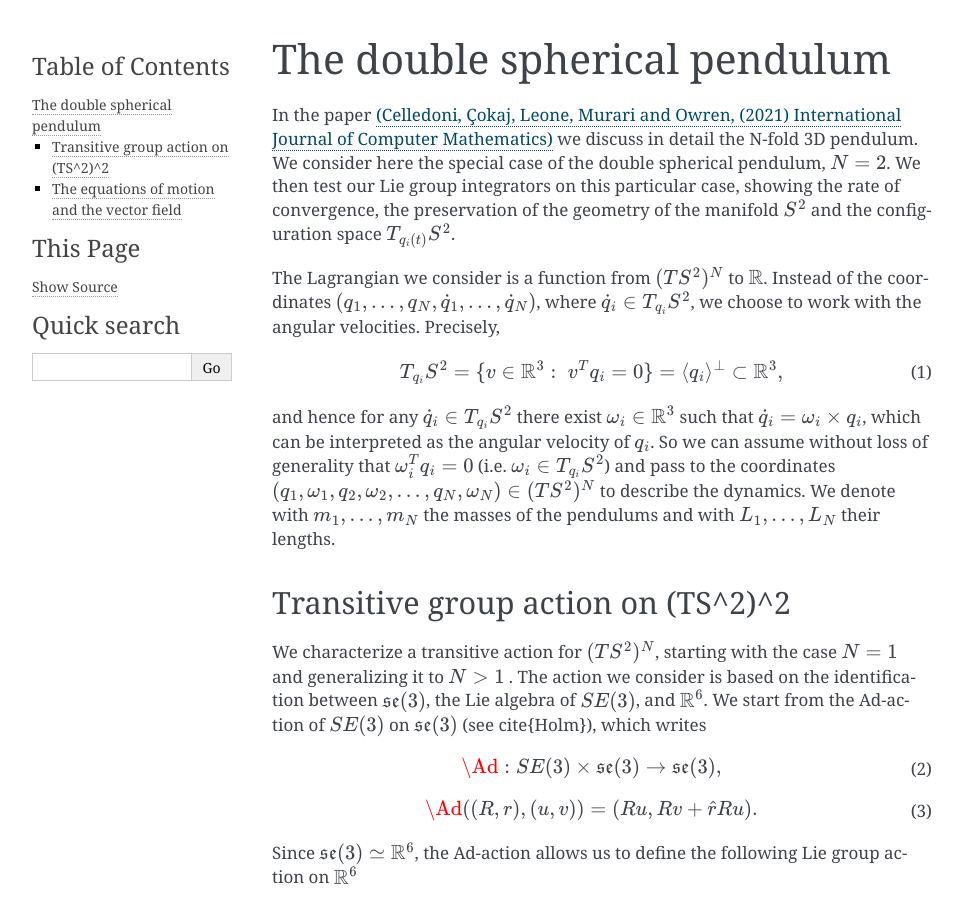
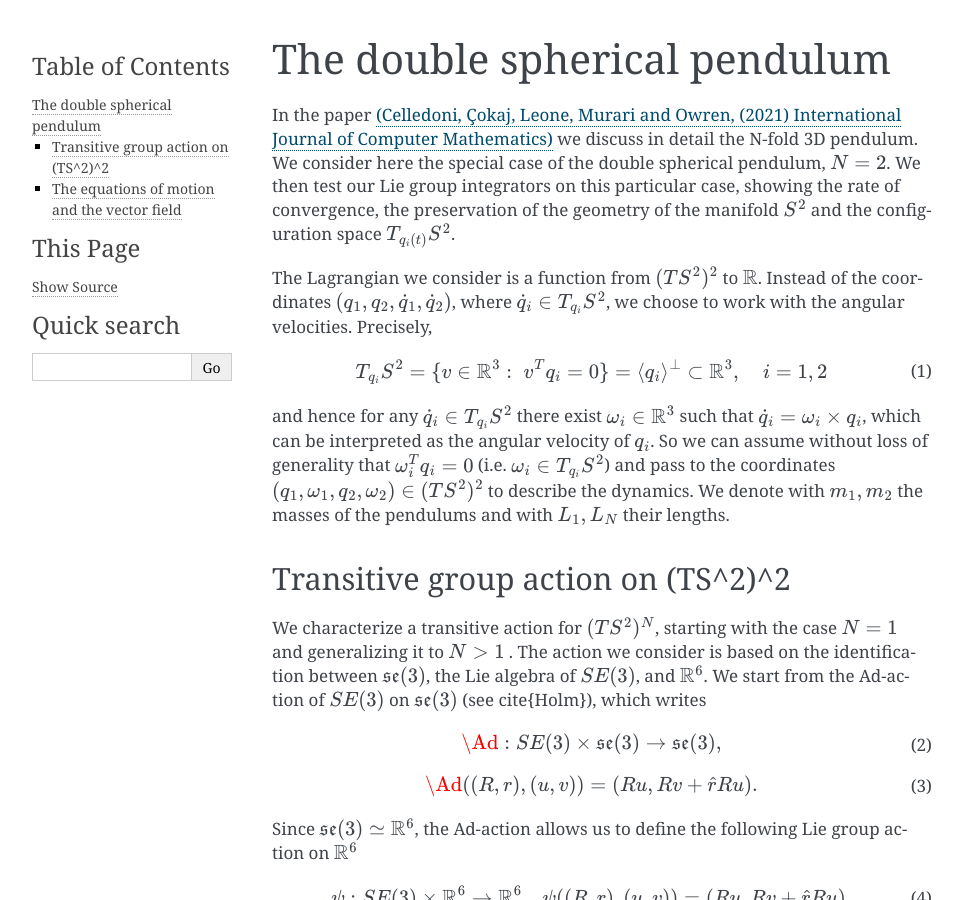
Before and after one commit to THREAD-3-2/lie_group_integrators_double_spherical_pendulum, a Sphinx documentation site: the page built from docs/double_sph_pend.rst, in a window 1280 px wide and 900 px high. Shown: the whole window, without its empty margins (148-1110 px from the left). Built offline with Sphinx 7.4.7, drawn with Linux system fonts in a browser that asks for light colours.

Commit message:
Update double_sph_pend.rst

```diff
--- a/docs/double_sph_pend.rst
+++ b/docs/double_sph_pend.rst
@@ -8,19 +8,19 @@ In the paper `(Celledoni, Çokaj, Leone, Murari and Owren, (2021) International
 We consider here the special case of the double spherical pendulum,  :math:`N = 2`.
 We then test our Lie group integrators on this particular case, showing the rate of convergence, the preservation of the geometry of the manifold :math:`S^2` and the configuration space :math:`T_{q_{i}(t)}S^2`.
 
-The Lagrangian we consider is a function from :math:`(TS^2)^N` to :math:`\mathbb{R}`. Instead of the coordinates :math:`(q_1,...,q_N,\dot{q}_1,...,\dot{q}_N)`, where :math:`\dot{q}_i\in T_{q_i}S^2`, we choose to work with the angular velocities.
+The Lagrangian we consider is a function from :math:`(TS^2)^2` to :math:`\mathbb{R}`. Instead of the coordinates :math:`(q_1, q_2,\dot{q}_1, \dot{q}_2)`, where :math:`\dot{q}_i\in T_{q_i}S^2`, we choose to work with the angular velocities.
 Precisely,
 
 .. math::
     :name: eq:
 
     \begin{align}
-        T_{q_i}S^2 = \{v\in\mathbb{R}^3:\;v^Tq_i=0\} = \langle q_i\rangle ^{\perp} \subset \mathbb{R}^3,
+        T_{q_i}S^2 = \{v\in\mathbb{R}^3:\;v^Tq_i=0\} = \langle q_i\rangle ^{\perp} \subset \mathbb{R}^3, \quad i = 1,2
     \end{align}
 
 and hence for any :math:`\dot{q}_i\in T_{q_i}S^2` there exist :math:`\omega_i\in\mathbb{R}^3` such that :math:`\dot{q}_i=\omega_i\times q_i`, which can be interpreted as the angular velocity of :math:`q_i`.
-So we can assume without loss of generality that :math:`\omega_i^Tq_i=0` (i.e. :math:`\omega_i\in T_{q_i}S^2`) and pass to the coordinates :math:`(q_1,\omega_1,q_2,\omega_2,...,q_N,\omega_N)\in (TS^2)^N` to describe the dynamics.
-We denote with :math:`m_1,...,m_N` the masses of the pendulums and with :math:`L_1,..., L_N` their lengths.
+So we can assume without loss of generality that :math:`\omega_i^Tq_i=0` (i.e. :math:`\omega_i\in T_{q_i}S^2`) and pass to the coordinates :math:`(q_1,\omega_1,q_2,\omega_2)\in (TS^2)^2` to describe the dynamics.
+We denote with :math:`m_1, m_2` the masses of the pendulums and with :math:`L_1, L_N` their lengths.
 
 
 .. _trans_action:
```
